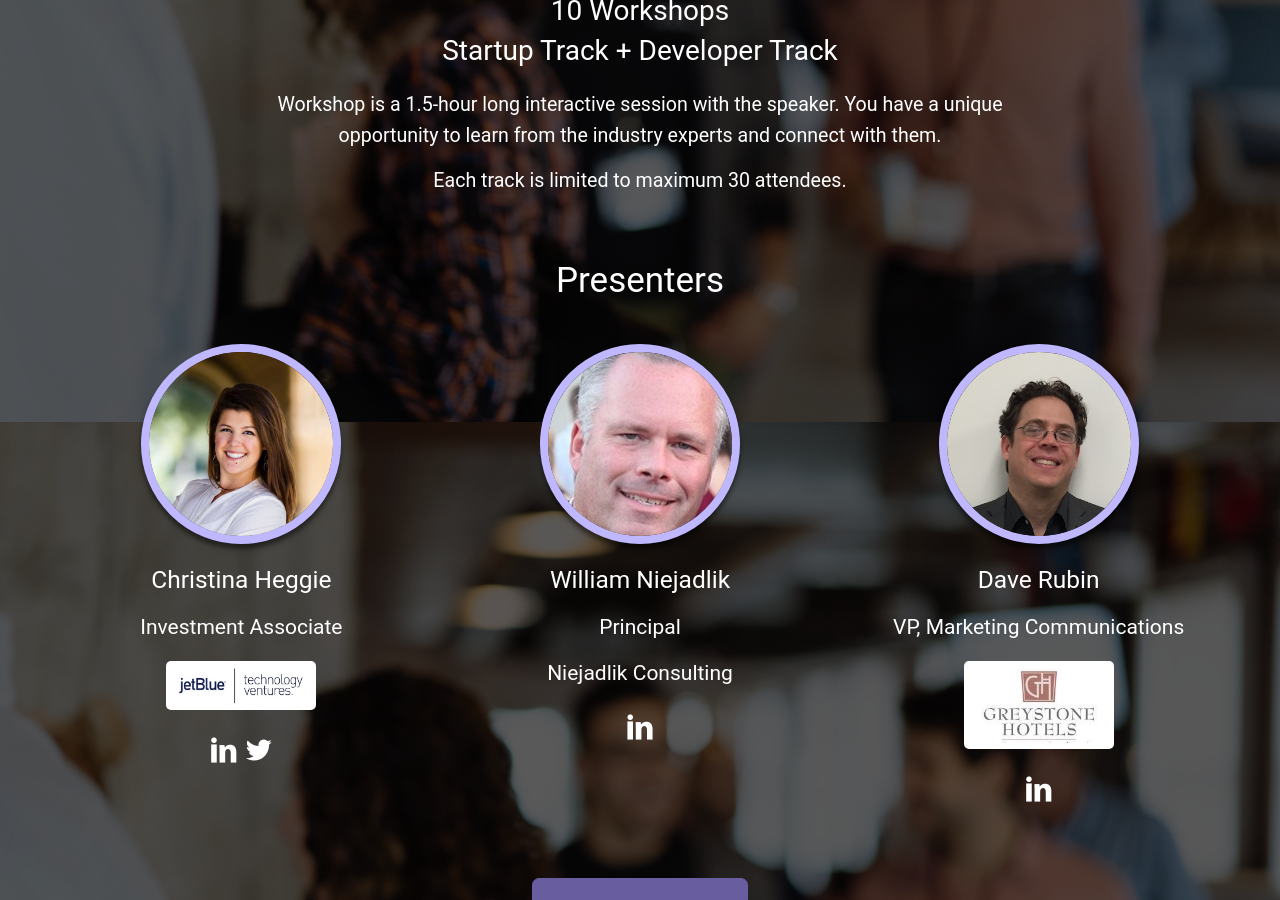
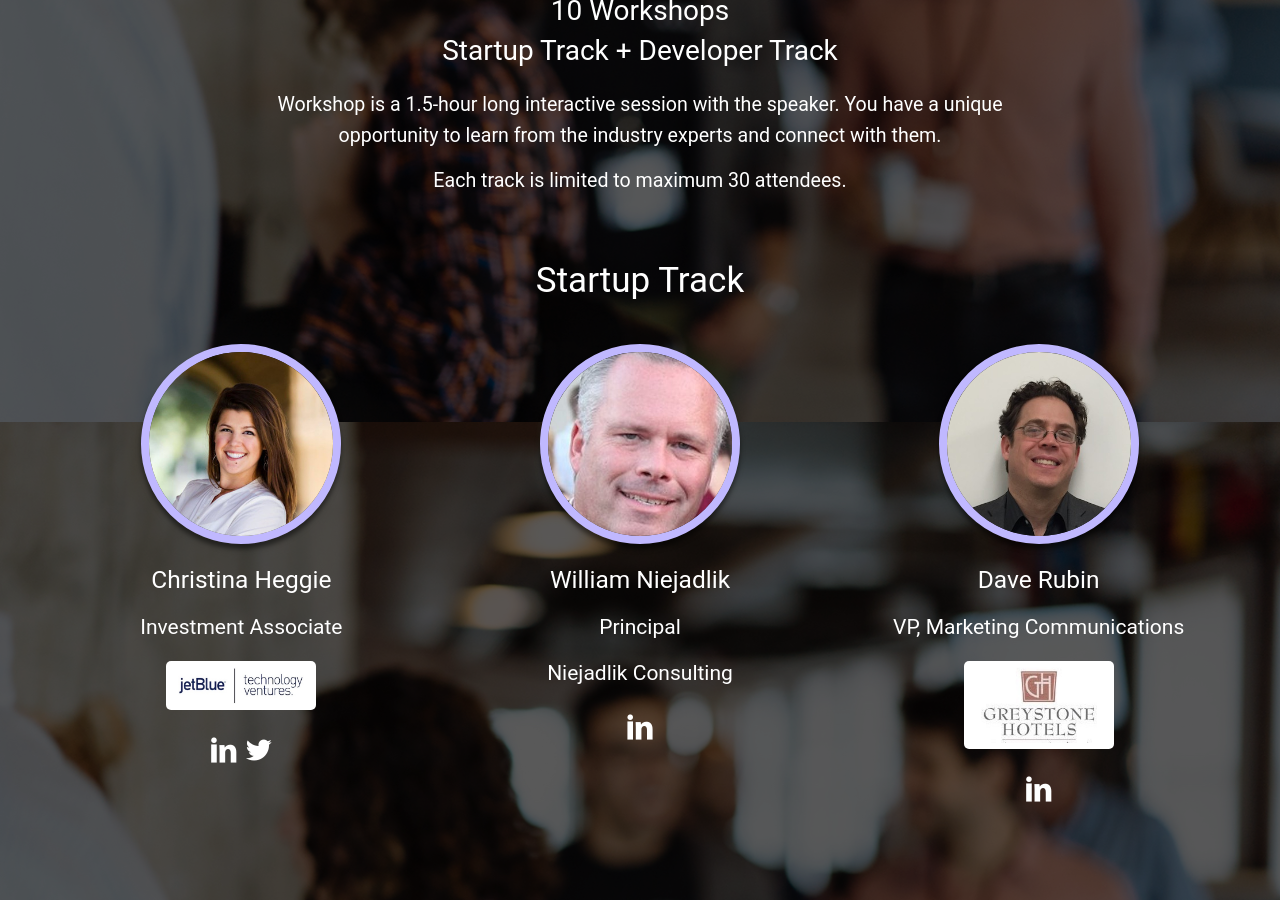
Before and after one commit to traveltechcon/ttc17, a Jekyll site: the page built from index.html, in a window 1280 px wide and 900 px high, scrolled down 5914 px. Built offline with Jekyll 4.4.1, drawn with Linux system fonts in a browser that asks for light colours; some of the changed text lies outside the part shown.

Commit message:
Fixing data formatting, adding waylo logo

```diff
--- a/index.html
+++ b/index.html
@@ -133,8 +133,9 @@ judges:
     prize: Mentoring Session
     tw: https://twitter.com/nbobbin
     li: https://www.linkedin.com/in/nathanbobbin/
-workshop_presenters:
-  startup_track:
+workshop_day:
+  - title: Startup Track
+    speakers:
       - name: Christina Heggie
         title: Investment Associate
         company: JetBlue Technology Ventures
@@ -156,7 +157,8 @@ workshop_presenters:
         logo: greystonehotels
         headshot: dave-rubin
         li: https://www.linkedin.com/in/rubindave
-  developer_track:
+  - title: Developer Track
+    speakers:
     - name: Angik Sarkar
       title: Founder and CEO
       company: Waylo
@@ -458,17 +460,9 @@ sponsors:
       </div>
     </div>
 
-    <div class="my-4">
-      <h1>Presenters</h1>
-
-      <div class="container-fluid">
-        <div class="row my-4 justify-content-center presenters">
-          {% for presenter in page.workshop_presenters.startup_track %}
-            {% include presenter.html presenter=presenter %}
+    {% for track in page.workshop_day %}
+      {% include conference-day-track.html track=track %}
     {% endfor %}
-        </div>
-      </div>
-    </div>
 
     <a href="https://www.eventbrite.com/e/travel-tech-con-2017-tickets-30070691247" class="btn btn-primary btn-lg real-big-button" target="ttc17-tickets">{{ page.tickets_link }}</a>
     <br>
```
Also changed, not shown: img/companies/waylo.jpg (added). Lines whose indentation alone changed are shown as unchanged.
